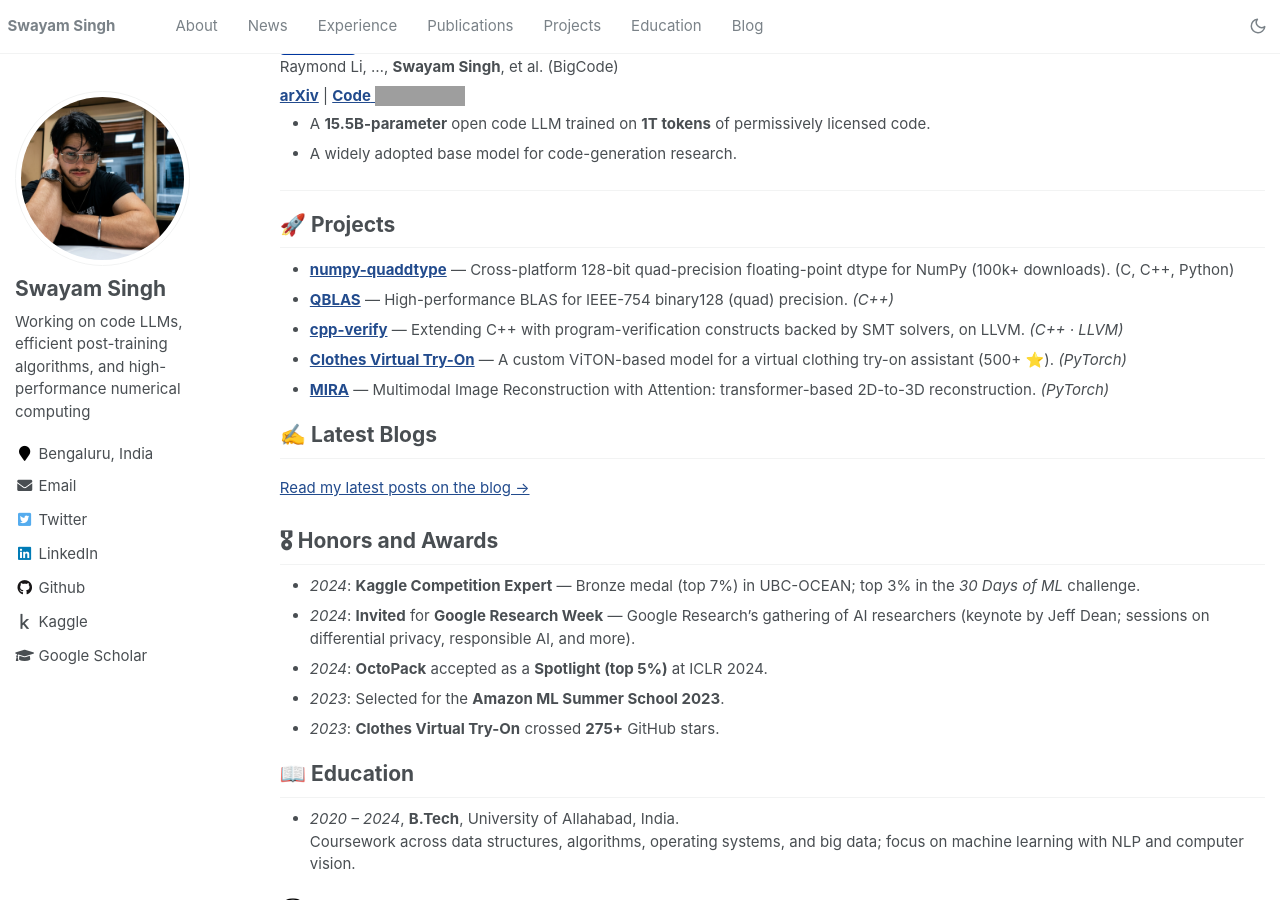
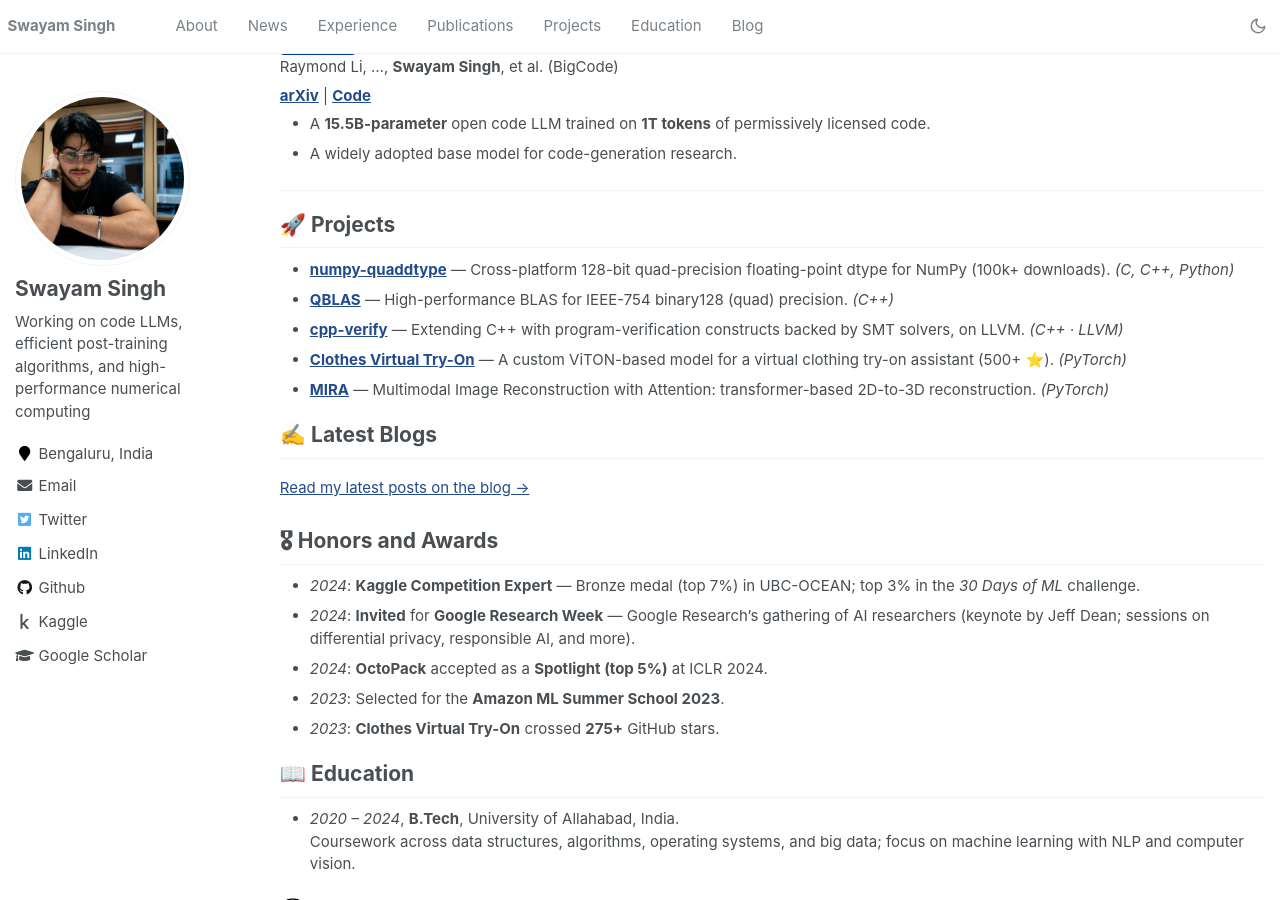
Before and after one commit to SwayamInSync/SwayamInSync.github.io, a Jekyll site: the page built from _pages/about.md, in a window 1280 px wide and 900 px high, scrolled down 1489 px. Built offline with Jekyll 4.4.1, drawn with Linux system fonts in a browser that asks for light colours; comment, search, counter and statistics services are not loaded; grey boxes are pictures that could not be loaded.

Commit message:
Publications: remove shields star badges (ad-blockers hide them); plain Code links
Co-Authored-By: Claude Opus 4.8 (1M context) <noreply@anthropic.com>

```diff
--- a/_pages/about.md
+++ b/_pages/about.md
@@ -42,7 +42,7 @@ My interests sit where machine learning meets systems — making models more cap
 <span class="pub-venue">ICML 2025</span> [**NextCoder: Robust Adaptation of Code LMs to Diverse Code Edits**](https://www.microsoft.com/en-us/research/publication/nextcoder-robust-adaptation-of-code-lms-to-diverse-code-edits/)<br>
 **Swayam Singh**, Tushar Aggarwal, et al.
 
-[**Paper**](https://www.microsoft.com/en-us/research/publication/nextcoder-robust-adaptation-of-code-lms-to-diverse-code-edits/) \| [**Code** ![](https://img.shields.io/github/stars/microsoft/NextCoder?style=social)](https://github.com/microsoft/NextCoder)
+[**Paper**](https://www.microsoft.com/en-us/research/publication/nextcoder-robust-adaptation-of-code-lms-to-diverse-code-edits/) \| [**Code**](https://github.com/microsoft/NextCoder)
 
 - A synthetic-data generation pipeline and the **SeleKT** adaptation algorithm that make code LLMs robust to diverse, real-world code edits.
 - Strong results across **five code-editing benchmarks** while avoiding catastrophic forgetting.
@@ -61,7 +61,7 @@ Kamalkumar Rathinasamy, …, **Swayam Singh**, et al.
 <span class="pub-venue">ICLR 2024 Spotlight</span> [**OctoPack: Instruction Tuning Code Large Language Models**](https://arxiv.org/abs/2308.07124)<br>
 Niklas Muennighoff, …, **Swayam Singh**, et al.
 
-[**arXiv**](https://arxiv.org/abs/2308.07124) \| [**Code** ![](https://img.shields.io/github/stars/bigcode-project/octopack?style=social)](https://github.com/bigcode-project/octopack)
+[**arXiv**](https://arxiv.org/abs/2308.07124) \| [**Code**](https://github.com/bigcode-project/octopack)
 
 - Instruction tuning of code models using natural-language **Git commits** (CommitPack / CommitPackFT).
 - Accepted as a **Spotlight (top 5%)** at ICLR 2024.
@@ -71,7 +71,7 @@ Niklas Muennighoff, …, **Swayam Singh**, et al.
 <span class="pub-venue">TMLR 2023</span> [**StarCoder: May the Source Be With You!**](https://arxiv.org/abs/2305.06161)<br>
 Raymond Li, …, **Swayam Singh**, et al. (BigCode)
 
-[**arXiv**](https://arxiv.org/abs/2305.06161) \| [**Code** ![](https://img.shields.io/github/stars/bigcode-project/starcoder?style=social)](https://github.com/bigcode-project/starcoder)
+[**arXiv**](https://arxiv.org/abs/2305.06161) \| [**Code**](https://github.com/bigcode-project/starcoder)
 
 - A **15.5B-parameter** open code LLM trained on **1T tokens** of permissively licensed code.
 - A widely adopted base model for code-generation research.
@@ -79,7 +79,7 @@ Raymond Li, …, **Swayam Singh**, et al. (BigCode)
 
 # 🚀 Projects
 
-- [**numpy-quaddtype**](https://github.com/SwayamInSync/numpy-quaddtype) — Cross-platform 128-bit quad-precision floating-point dtype for NumPy (100k+ downloads). (C, C++, Python)
+- [**numpy-quaddtype**](https://github.com/SwayamInSync/numpy-quaddtype) — Cross-platform 128-bit quad-precision floating-point dtype for NumPy (100k+ downloads). _(C, C++, Python)_
 - [**QBLAS**](https://github.com/SwayamInSync/QBLAS) — High-performance BLAS for IEEE-754 binary128 (quad) precision. _(C++)_
 - [**cpp-verify**](https://github.com/SwayamInSync/cpp-verify) — Extending C++ with program-verification constructs backed by SMT solvers, on LLVM. _(C++ · LLVM)_
 - [**Clothes Virtual Try-On**](https://github.com/SwayamInSync/clothes-virtual-try-on) — A custom ViTON-based model for a virtual clothing try-on assistant (500+ ⭐). _(PyTorch)_
```
